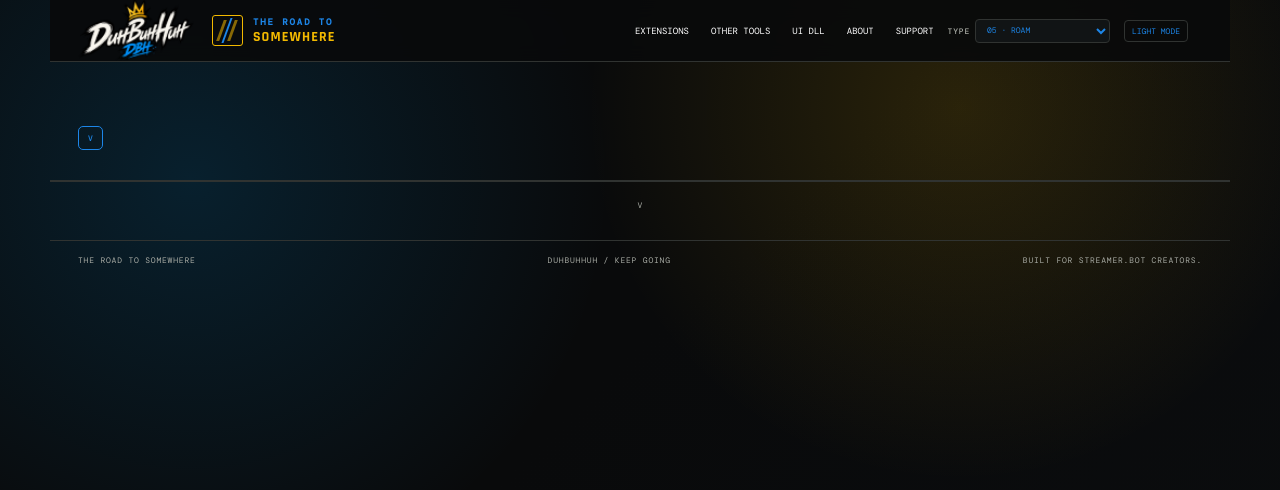
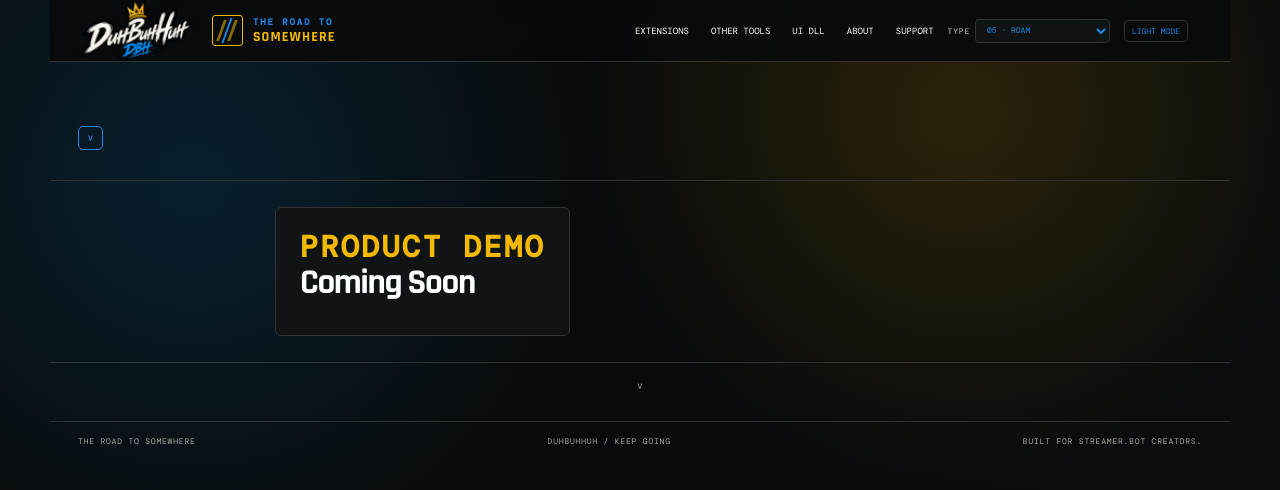
Before and after one commit to DizzyBHigh/road-to-somewhere, a Jekyll site: the page built from other-tools/move-workflow/index.html, in a window 1280 px wide. Shown: the top 490 px of the page. Built offline with Jekyll 4.4.1, drawn with Linux system fonts in a browser that asks for light colours; a script that is not in the unit is left out.

Commit message:
Always show product demo placeholder

```diff
--- a/_layouts/product.html
+++ b/_layouts/product.html
@@ -24,7 +24,7 @@ layout: default
   </section>
   <div class="product-feature-row">
     {% include product-experience.html data=content.experience features=features description=product.description %}
-    {% if content.demo %}{% include product-demo.html data=content.demo %}{% endif %}
+    {% include product-demo.html data=content.demo %}
   </div>
   {% if content.video and content.demo == nil %}<section class="product-section"><article class="product-content-card"><div class="section-kicker rts-format">{{ content.video.kicker }}</div><h2 class="rts-format">{{ content.video.title }}</h2><p class="product-intro rts-format">{{ content.video.message }}</p><p class="rts-format">{{ content.video.text }}</p></article></section>{% endif %}
   {% if product.requirements %}<section class="product-section"><article class="product-content-card"><div class="section-kicker">REQUIREMENTS</div><h2>Before you install.</h2><ul class="product-list">{% for item in product.requirements %}<li class="rts-format">{{ item }}</li>{% endfor %}</ul></article></section>{% endif %}
```
